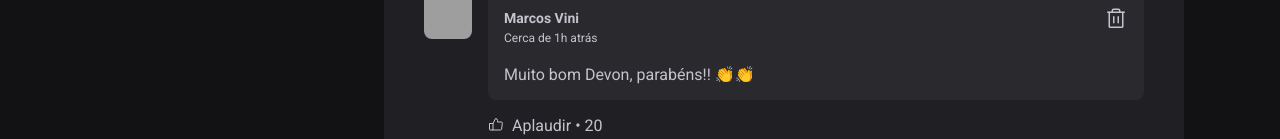
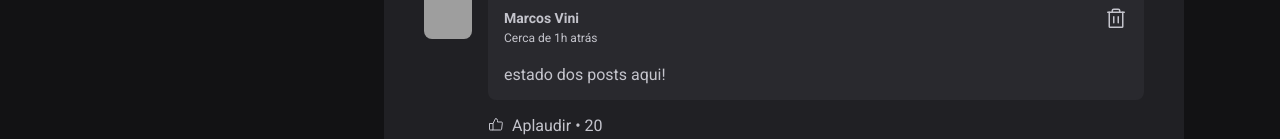
Before and after one commit to marcoscode404/igniteFeed, a React (Vite) app in the folder ignite feed/01-fundamentos-reactjs/: page / in a window 1280 px wide. Shown: the part 661-800 px from the top of the page. Built offline with nearby package versions, Linux system fonts and the light colour scheme; grey boxes are pictures that could not be loaded.

Commit message:
Usando conceito da programação declarativa
Criando estado para resetar a textarea depois que é enviado o conteudo dela

```diff
--- a/ignite feed/01-fundamentos-reactjs/src/components/Comment.jsx
+++ b/ignite feed/01-fundamentos-reactjs/src/components/Comment.jsx
@@ -3,7 +3,7 @@
 import {ThumbsUp, Trash} from 'phosphor-react';
 import { Avatar } from './Avatar';
 
-export function Comment() {
+export function Comment({ content }) {
     return(
         <div className={styles.comment}>
             <Avatar hasBorder={false} src="https://github.com/maykbrito.png"/>
@@ -24,7 +24,7 @@
 
                     </header>
 
-                    <p>Muito bom Devon, parabéns!! 👏👏</p>
+                    <p>{content}</p>
                 </div>
 
 
--- a/ignite feed/01-fundamentos-reactjs/src/components/Post.jsx
+++ b/ignite feed/01-fundamentos-reactjs/src/components/Post.jsx
@@ -14,10 +14,12 @@
 
     // Conceito de estado
     // estado -> variaveis que eu quero que o componente monitore
+    // array de comentarios
+    const [comments, setComments] = useState([
+        'estado dos posts aqui!'
+    ]);
 
-    const [comments, setComments] = useState([
-        'estado dos posts?'
-    ]);
+    const [newCommentText, setNewCommentText ] = useState('');
 
 
     // estruturando/formatando o horario
@@ -38,11 +40,16 @@
     function handleCreateNewComment() {
         event.preventDefault();
 
-        setComments([...comments, comments.length + 1]);
 
-        console.log(comments);
+        setComments([...comments, newCommentText]);
+
+        setNewCommentText('');
 
     };
+
+    function handleNewCommentChange() {
+        setNewCommentText(event.target.value)
+    }
 
 
     return(
@@ -77,7 +84,11 @@
                 <strong>Deixe seu comentário</strong>
 
                 <textarea
+                    name="comment"
                     placeholder='Deixe seu comentario'
+                    value={newCommentText}
+                    // monitorar quando houver alguma mudança no conteudo da textarea
+                    onChange={handleNewCommentChange}
                 />
 
                 <footer>
@@ -88,7 +99,7 @@
 
         <div className={styles.commentList}>
                 {comments.map(comment => {
-                    return <Comment />
+                    return <Comment content={comment}/>
                 })}
         </div>
 
```
